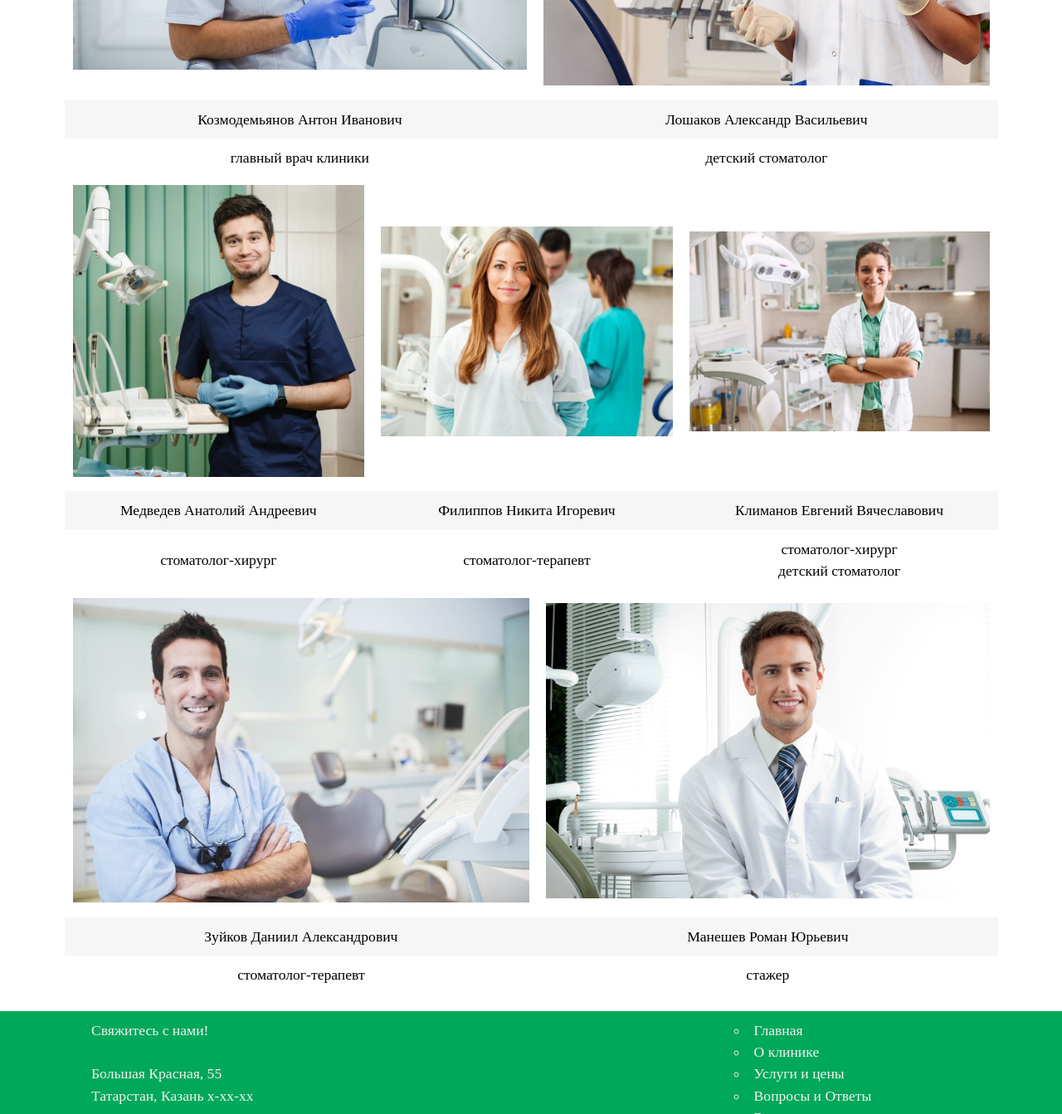
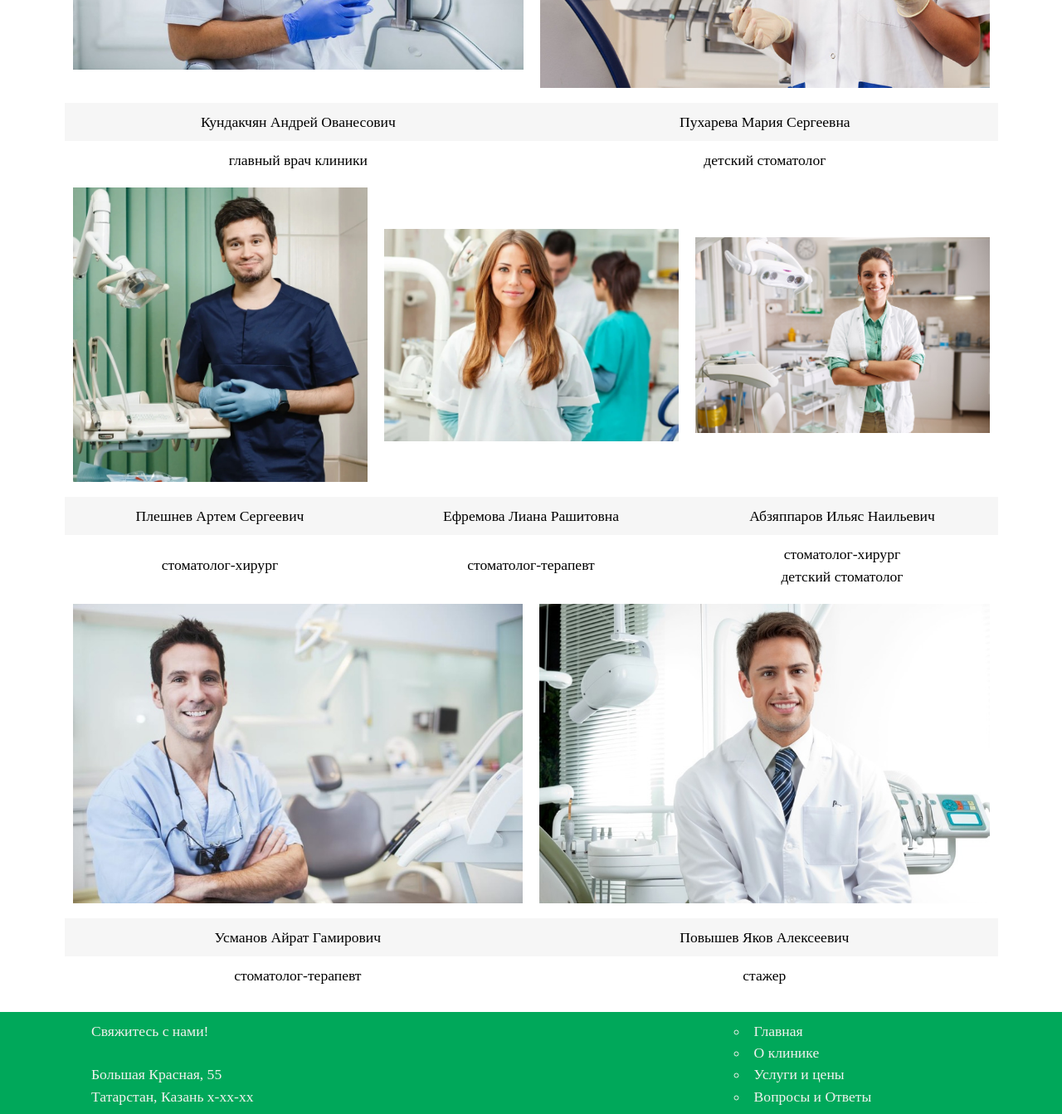
Before and after one commit to Casemiro16/Policlinica, a plain HTML site: page client/about.html in a window 1280 px wide. Shown: the part 960-2303 px from the top of the page at 83% size. Drawn offline with nearby package versions, Linux system fonts and the light colour scheme.

Commit message:
Commit2.4

```diff
--- a/client/about.html
+++ b/client/about.html
@@ -69,8 +69,8 @@
 						</td>
 					</tr>
 					<tr style="background-color:#F6F6F6;">
-						<td align="center"> <div> Козмодемьянов Антон Иванович </div> </td>
-						<td align="center"> <div> Лошаков Александр Васильевич </div> </td>
+						<td align="center"> <div> Кундакчян Андрей Ованесович </div> </td>
+						<td align="center"> <div> Пухарева Мария Сергеевна </div> </td>
 					</tr>
 					<tr>
 						<td align="center"> <div> главный врач клиники </div> </td>
@@ -91,9 +91,9 @@
 								</td>
 							</tr>
 							<tr style="background-color:#F6F6F6;">
-								<td align="center"> <div> Медведев Анатолий Андреевич</div> </td>
-								<td align="center"> <div> Филиппов Никита Игоревич </div> </td>
-								<td align="center"> <div> Климанов Евгений Вячеславович </div> </td>
+								<td align="center"> <div> Плешнев Артем Сергеевич</div> </td>
+								<td align="center"> <div> Ефремова Лиана Рашитовна </div> </td>
+								<td align="center"> <div> Абзяппаров Ильяс Наильевич </div> </td>
 							</tr>
 							<tr>
 								<td align="center"> <div> стоматолог-хирург </div> </td>
@@ -115,8 +115,8 @@
 								</td>
 							</tr>
 							<tr style="background-color:#F6F6F6;">
-								<td align="center"> <div> Зуйков Даниил Александрович </div> </td>
-								<td align="center"> <div> Манешев Роман Юрьевич </div> </td>
+								<td align="center"> <div> Усманов Айрат Гамирович </div> </td>
+								<td align="center"> <div> Повышев Яков Алексеевич </div> </td>
 							</tr>
 							<tr>
 								<td align="center"> <div> стоматолог-терапевт </div> </td>
```
